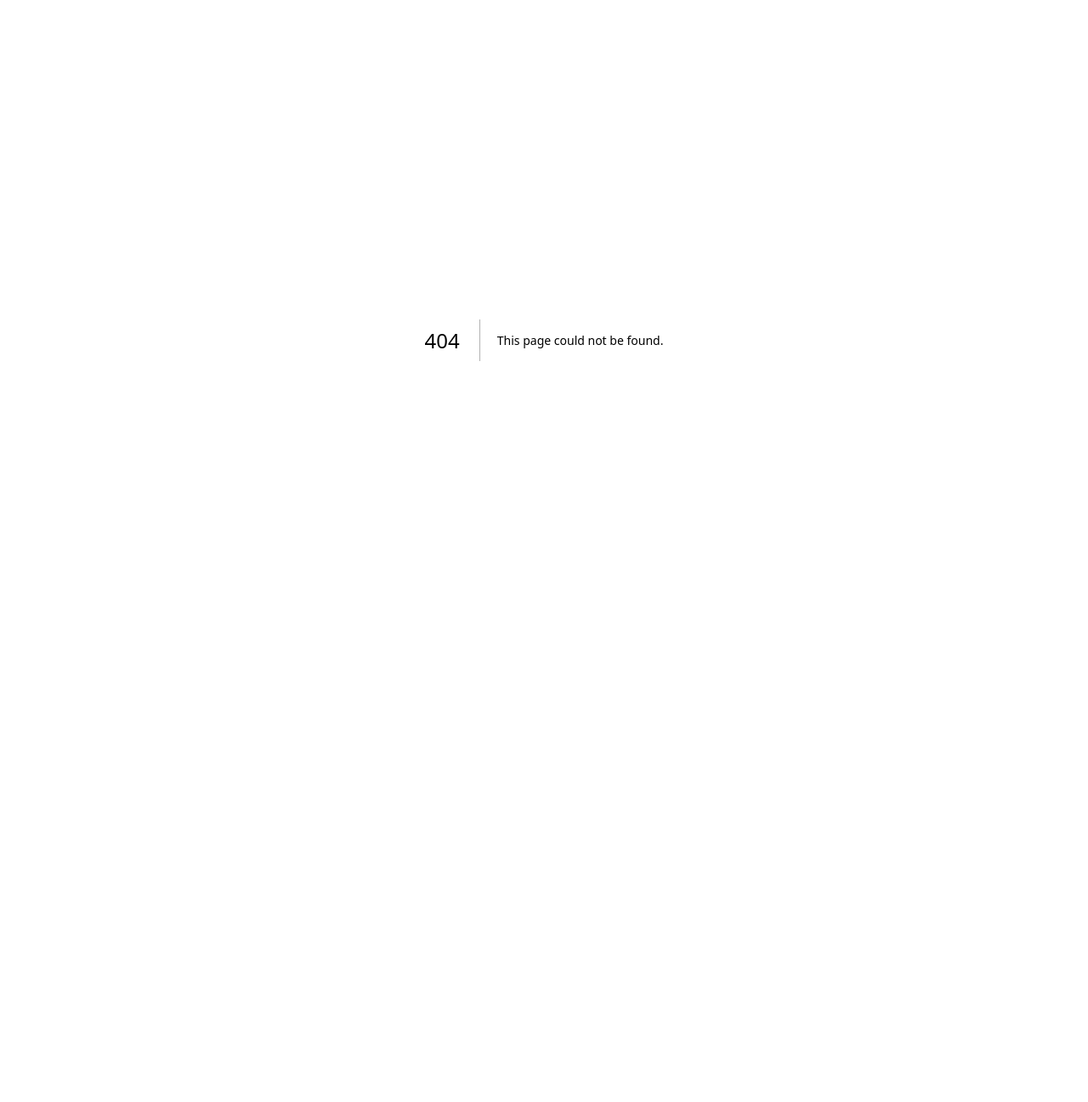
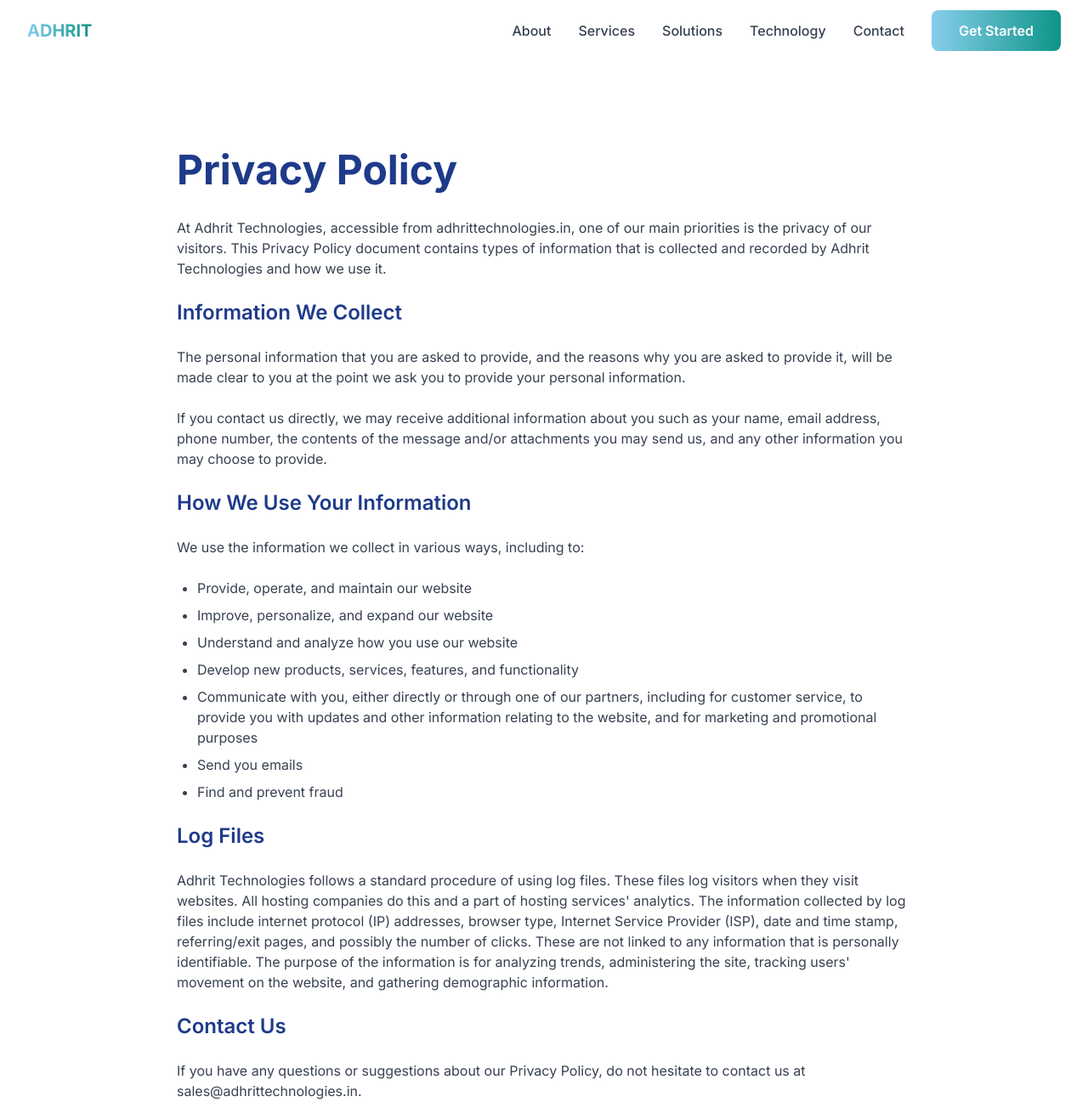
Before and after one commit to priyanshurajverma/Adhrit, a Next.js app in the folder frontend/: page /privacy-policy in a window 1280 px wide. Before the commit this address had no page. Shown: the top 1297 px of the page at 85% size. Before the commit the page ends 800 px from the top, so only its background shows below. Built offline with nearby package versions, Linux system fonts and the light colour scheme.

Commit message:
Updated the UI

```diff
--- /dev/null
+++ b/frontend/app/privacy-policy/page.tsx
@@ -0,0 +1,55 @@
+import Navbar from '@/components/Navbar';
+import Footer from '@/components/Footer';
+
+export const metadata = {
+  title: 'Privacy Policy | Adhrit Technologies',
+  description: 'Privacy Policy for Adhrit Technologies.',
+};
+
+export default function PrivacyPolicy() {
+  return (
+    <main className="w-full bg-white pt-24 min-h-screen flex flex-col">
+      <Navbar />
+      <div className="flex-grow max-w-4xl mx-auto px-4 py-12 md:py-20">
+        <h1 className="text-3xl md:text-5xl font-bold text-deep-blue mb-8">Privacy Policy</h1>
+
+        <div className="prose max-w-none text-gray-700 space-y-6">
+          <p>
+            At Adhrit Technologies, accessible from adhrittechnologies.in, one of our main priorities is the privacy of our visitors. This Privacy Policy document contains types of information that is collected and recorded by Adhrit Technologies and how we use it.
+          </p>
+
+          <h2 className="text-2xl font-semibold text-deep-blue mt-8">Information We Collect</h2>
+          <p>
+            The personal information that you are asked to provide, and the reasons why you are asked to provide it, will be made clear to you at the point we ask you to provide your personal information.
+          </p>
+          <p>
+            If you contact us directly, we may receive additional information about you such as your name, email address, phone number, the contents of the message and/or attachments you may send us, and any other information you may choose to provide.
+          </p>
+
+          <h2 className="text-2xl font-semibold text-deep-blue mt-8">How We Use Your Information</h2>
+          <p>We use the information we collect in various ways, including to:</p>
+          <ul className="list-disc pl-6 space-y-2">
+            <li>Provide, operate, and maintain our website</li>
+            <li>Improve, personalize, and expand our website</li>
+            <li>Understand and analyze how you use our website</li>
+            <li>Develop new products, services, features, and functionality</li>
+            <li>Communicate with you, either directly or through one of our partners, including for customer service, to provide you with updates and other information relating to the website, and for marketing and promotional purposes</li>
+            <li>Send you emails</li>
+            <li>Find and prevent fraud</li>
+          </ul>
+
+          <h2 className="text-2xl font-semibold text-deep-blue mt-8">Log Files</h2>
+          <p>
+            Adhrit Technologies follows a standard procedure of using log files. These files log visitors when they visit websites. All hosting companies do this and a part of hosting services' analytics. The information collected by log files include internet protocol (IP) addresses, browser type, Internet Service Provider (ISP), date and time stamp, referring/exit pages, and possibly the number of clicks. These are not linked to any information that is personally identifiable. The purpose of the information is for analyzing trends, administering the site, tracking users' movement on the website, and gathering demographic information.
+          </p>
+
+          <h2 className="text-2xl font-semibold text-deep-blue mt-8">Contact Us</h2>
+          <p>
+            If you have any questions or suggestions about our Privacy Policy, do not hesitate to contact us at sales@adhrittechnologies.in.
+          </p>
+        </div>
+      </div>
+      <Footer />
+    </main>
+  );
+}
--- /dev/null
+++ b/frontend/app/terms-of-service/page.tsx
@@ -0,0 +1,62 @@
+import Navbar from '@/components/Navbar';
+import Footer from '@/components/Footer';
+
+export const metadata = {
+  title: 'Terms of Service | Adhrit Technologies',
+  description: 'Terms of Service for Adhrit Technologies.',
+};
+
+export default function TermsOfService() {
+  return (
+    <main className="w-full bg-white pt-24 min-h-screen flex flex-col">
+      <Navbar />
+      <div className="flex-grow max-w-4xl mx-auto px-4 py-12 md:py-20">
+        <h1 className="text-3xl md:text-5xl font-bold text-deep-blue mb-8">Terms of Service</h1>
+
+        <div className="prose max-w-none text-gray-700 space-y-6">
+          <p>Welcome to Adhrit Technologies!</p>
+
+          <p>
+            These terms and conditions outline the rules and regulations for the use of Adhrit Technologies's Website, located at adhrittechnologies.in.
+          </p>
+
+          <p>
+            By accessing this website we assume you accept these terms and conditions. Do not continue to use Adhrit Technologies if you do not agree to take all of the terms and conditions stated on this page.
+          </p>
+
+          <h2 className="text-2xl font-semibold text-deep-blue mt-8">Cookies</h2>
+          <p>
+            We employ the use of cookies. By accessing Adhrit Technologies, you agreed to use cookies in agreement with the Adhrit Technologies's Privacy Policy.
+          </p>
+          <p>
+            Most interactive websites use cookies to let us retrieve the user's details for each visit. Cookies are used by our website to enable the functionality of certain areas to make it easier for people visiting our website. Some of our affiliate/advertising partners may also use cookies.
+          </p>
+
+          <h2 className="text-2xl font-semibold text-deep-blue mt-8">License</h2>
+          <p>
+            Unless otherwise stated, Adhrit Technologies and/or its licensors own the intellectual property rights for all material on Adhrit Technologies. All intellectual property rights are reserved. You may access this from Adhrit Technologies for your own personal use subjected to restrictions set in these terms and conditions.
+          </p>
+          <p>You must not:</p>
+          <ul className="list-disc pl-6 space-y-2">
+            <li>Republish material from Adhrit Technologies</li>
+            <li>Sell, rent or sub-license material from Adhrit Technologies</li>
+            <li>Reproduce, duplicate or copy material from Adhrit Technologies</li>
+            <li>Redistribute content from Adhrit Technologies</li>
+          </ul>
+
+          <h2 className="text-2xl font-semibold text-deep-blue mt-8">Disclaimer</h2>
+          <p>
+            To the maximum extent permitted by applicable law, we exclude all representations, warranties and conditions relating to our website and the use of this website. Nothing in this disclaimer will:
+          </p>
+          <ul className="list-disc pl-6 space-y-2">
+            <li>limit or exclude our or your liability for death or personal injury;</li>
+            <li>limit or exclude our or your liability for fraud or fraudulent misrepresentation;</li>
+            <li>limit any of our or your liabilities in any way that is not permitted under applicable law; or</li>
+            <li>exclude any of our or your liabilities that may not be excluded under applicable law.</li>
+          </ul>
+        </div>
+      </div>
+      <Footer />
+    </main>
+  );
+}
--- a/frontend/components/Footer.tsx
+++ b/frontend/components/Footer.tsx
@@ -8,9 +8,19 @@ export default function Footer() {
   const currentYear = new Date().getFullYear();
 
   const footerLinks = {
-    Product: ['Services', 'Solutions', 'Technology', 'Industries'],
-    Company: ['About', 'Blog', 'Careers', 'Contact'],
-    Legal: ['Privacy Policy', 'Terms of Service', 'Cookie Policy', 'Disclaimer'],
+    Product: [
+      { label: 'Services', href: '/#services' },
+      { label: 'Solutions', href: '/#solutions' },
+      { label: 'Technology', href: '/#technology' },
+    ],
+    Company: [
+      { label: 'About', href: '/#about' },
+      { label: 'Contact', href: '/#contact' },
+    ],
+    Legal: [
+      { label: 'Privacy Policy', href: '/privacy-policy' },
+      { label: 'Terms of Service', href: '/terms-of-service' },
+    ],
     Social: [
       { icon: Linkedin, href: '#', label: 'LinkedIn' },
       { icon: Facebook, href: '#', label: 'Facebook' },
@@ -47,9 +57,9 @@ export default function Footer() {
               <h4 className="font-semibold mb-4">{category}</h4>
               <ul className="space-y-2">
                 {links.map((link, i) => (
-                  <li key={typeof link === 'string' ? link : `link-${i}`}>
-                    <a href="#" className="text-gray-300 hover:text-sky-primary transition-colors">
-                      {typeof link === 'string' ? link : (link as any).label}
+                  <li key={i}>
+                    <a href={link.href} className="text-gray-300 hover:text-sky-primary transition-colors">
+                      {link.label}
                     </a>
                   </li>
                 ))}
```
